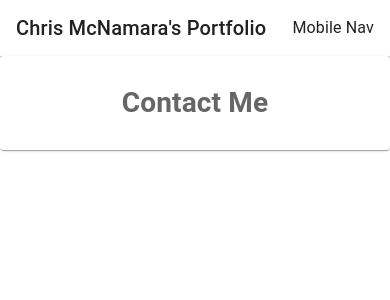
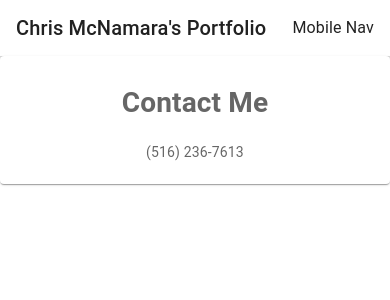
Before and after one commit to cmcnamara15/React-Portfolio, a React (Create React App) app in the folder react-portfolio/: page /ContactMe in a window 390 px wide. Shown: the top 300 px of the page. Built offline with nearby package versions, Linux system fonts and the light colour scheme.

Commit message:
Add phone number to contact page

```diff
--- a/react-portfolio/src/pages/ContactMe.jsx
+++ b/react-portfolio/src/pages/ContactMe.jsx
@@ -5,6 +5,7 @@ export default function ContactMe() {
     return (
         <div>
             <h1>Contact Me</h1>
+            <p>(516) 236-7613</p>
         </div>
     )
 }
```
